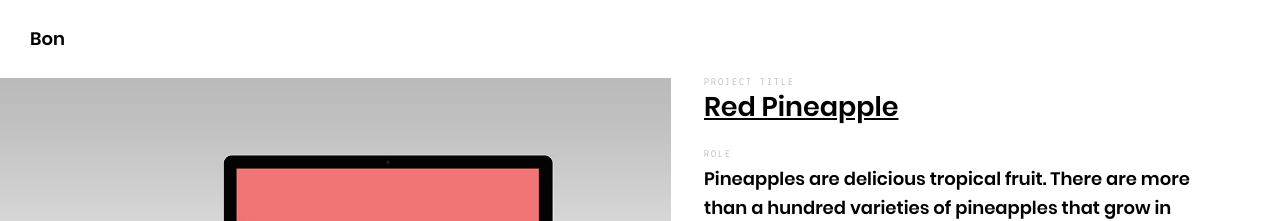
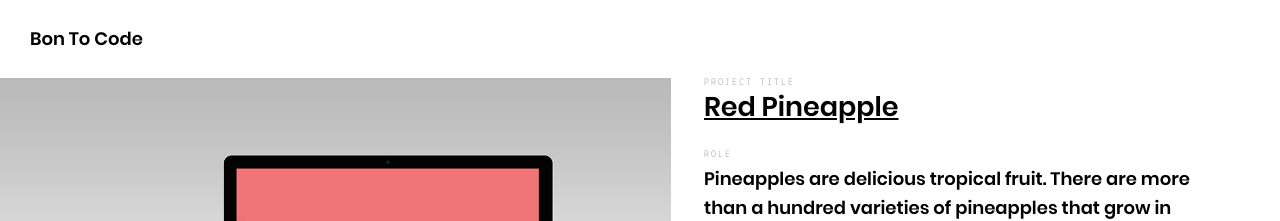
Before and after one commit to arnolds/pineapple, a Jekyll site: the page built from _posts/projects/2017-04-01-redpineapple.md, in a window 1280 px wide and 900 px high. Shown: the top 221 px of the window. Built offline with Jekyll 4.4.1, drawn with Linux system fonts in a browser that asks for light colours.

Commit message:
Update _config.yml

```diff
--- a/_config.yml
+++ b/_config.yml
@@ -1,6 +1,6 @@
 # User config
-author: "Bon"
-tagline: "I'm Pine🍍"
+author: "Bon To Code"
+tagline: "🍍Pine Code🍍"
 description: "코딩 공부용 블로그 🖥!"
 keywords: "Pineapple, Pineapple Pizza, Pineapple House"
 email: "watchbon@kakao.com"
```
